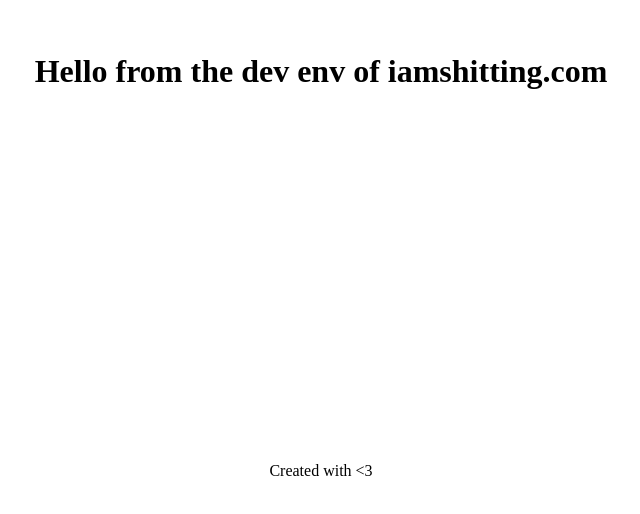
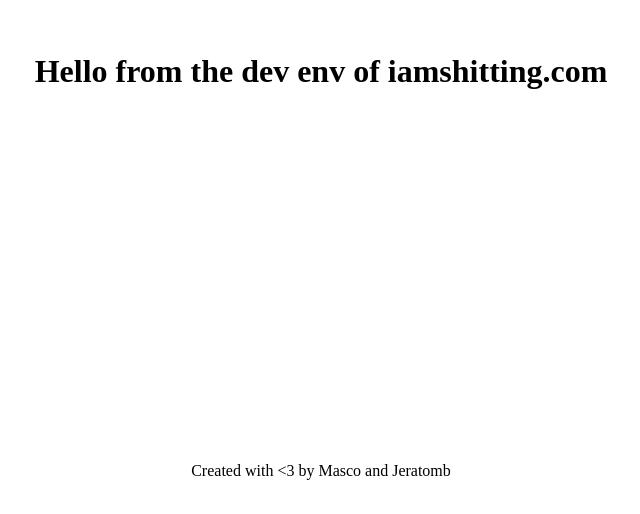
Before and after one commit to m4sc0/iamshitting, a Vue app: page / in a window 1280 px wide. Shown: the part 144-658 px from the top of the page, without its empty margins (319-959 px from the left). Built offline with nearby package versions, Linux system fonts and the light colour scheme.

Commit message:
build test

```diff
--- a/src/App.vue
+++ b/src/App.vue
@@ -1,6 +1,6 @@
 <template>
     <main style="display:grid;place-items:center;height:100vh">
         <h1>Hello from the dev env of iamshitting.com</h1>
-        <p>Created with &lt;3</p>
+        <p>Created with &lt;3 by Masco and Jeratomb</p>
     </main>
 </template>
```
